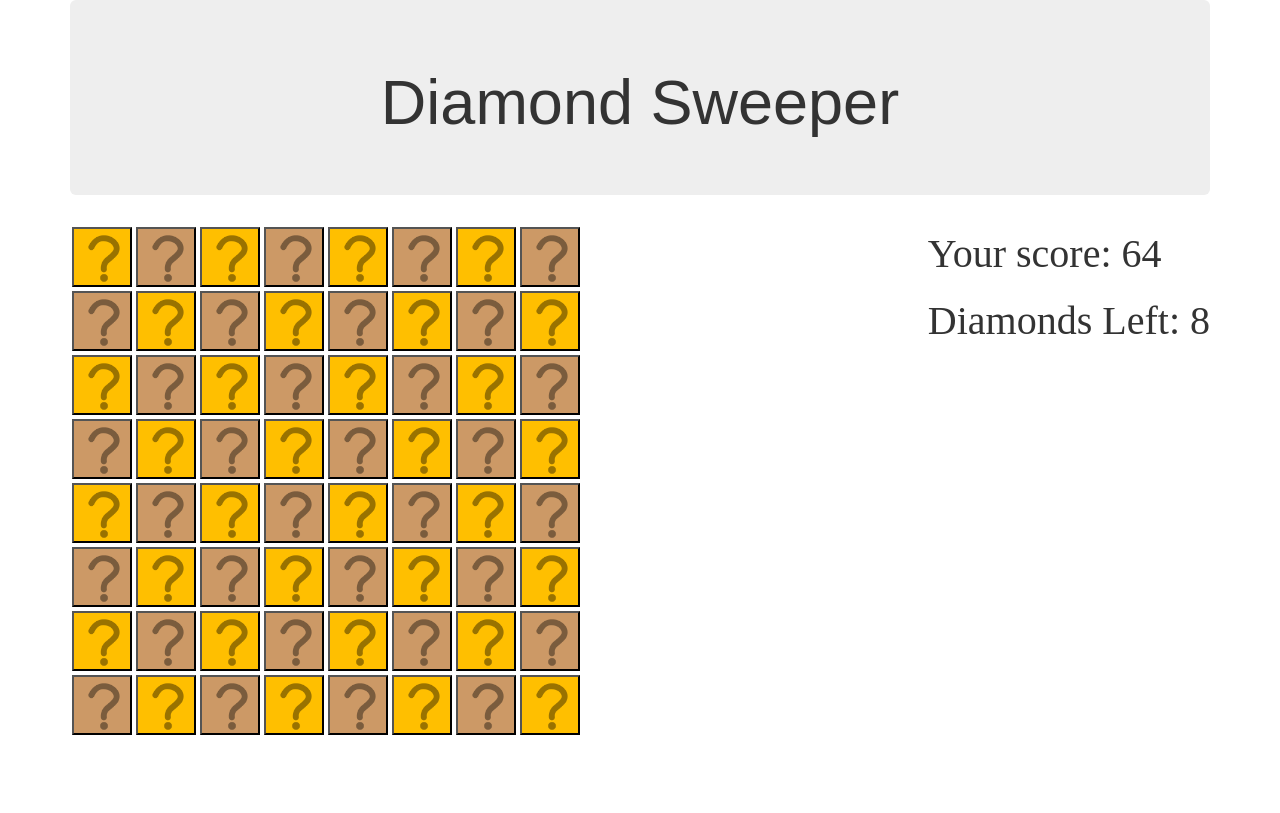
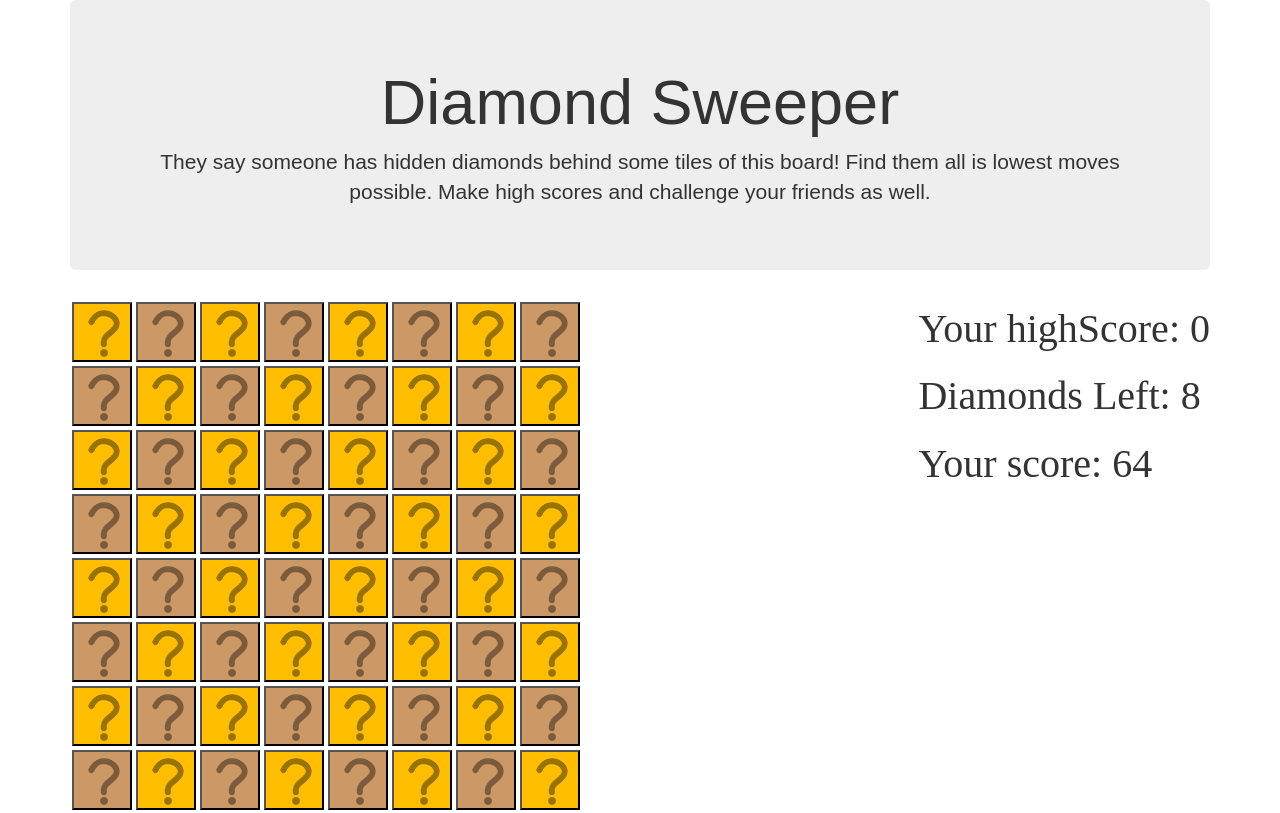
Before and after one commit to shobulive/diamond-sweeper, a React (Create React App) app: page / in a window 1280 px wide. Built offline with nearby package versions, Linux system fonts and the light colour scheme.

Commit message:
Added session high score

```diff
--- a/src/App.js
+++ b/src/App.js
@@ -36,6 +36,9 @@ class App extends Component {
     this.setState({ score: this.state.score - 1 });
     if (this.state.score === 0) {
       this.setState({ gameOver: true });
+      const prevScore = localStorage.getItem('highScore') || 0;
+      if (prevScore < this.state.score)
+        localStorage.setItem('highScore', this.state.score - 1);
     }
   }
   _removeRevealedDiamondFromSearchArray(row, col) {
@@ -47,6 +50,9 @@ class App extends Component {
     );
     if (this.diamondPositions.length === 0) {
       this.setState({ foundAllDiamond: true });
+      const prevScore = localStorage.getItem('highScore') || 0;
+      if (prevScore < this.state.score)
+        localStorage.setItem('highScore', this.state.score - 1);
     }
   }
   _renderRowElements(row) {
@@ -86,6 +92,14 @@ class App extends Component {
           <tbody>{this._renderRows()}</tbody>
         </table>
         <div className="score-board">
+          <p className="score-text">
+            Your highScore: {localStorage.getItem('highScore') || 0}
+          </p>
+          <br />
+          <p className="score-text">
+            Diamonds Left: {this.diamondPositions.length}
+          </p>
+          <br />
           <p className="score-text">Your score: {this.state.score}</p>
           <p
             hidden={true}
@@ -93,10 +107,6 @@ class App extends Component {
             className="score-text-score-decrement"
           >
             -1
-          </p>
-          <br />
-          <p className="score-text">
-            Diamonds Left: {this.diamondPositions.length}
           </p>
         </div>
       </div>
@@ -122,6 +132,11 @@ class App extends Component {
         <div className="container">
           <div className="jumbotron">
             <h1 style={{ textAlign: 'center' }}>Diamond Sweeper</h1>
+            <p style={{ textAlign: 'center' }}>
+              They say someone has hidden diamonds behind some tiles of this
+              board! Find them all is lowest moves possible. Make high scores
+              and challenge your friends as well.
+            </p>
           </div>
         </div>
         <div className="container">
```
